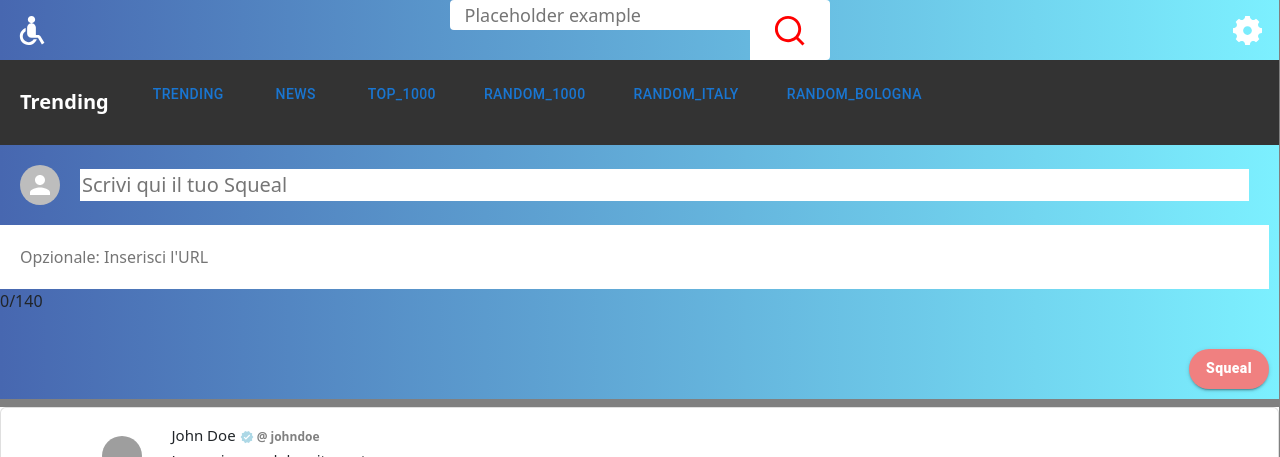
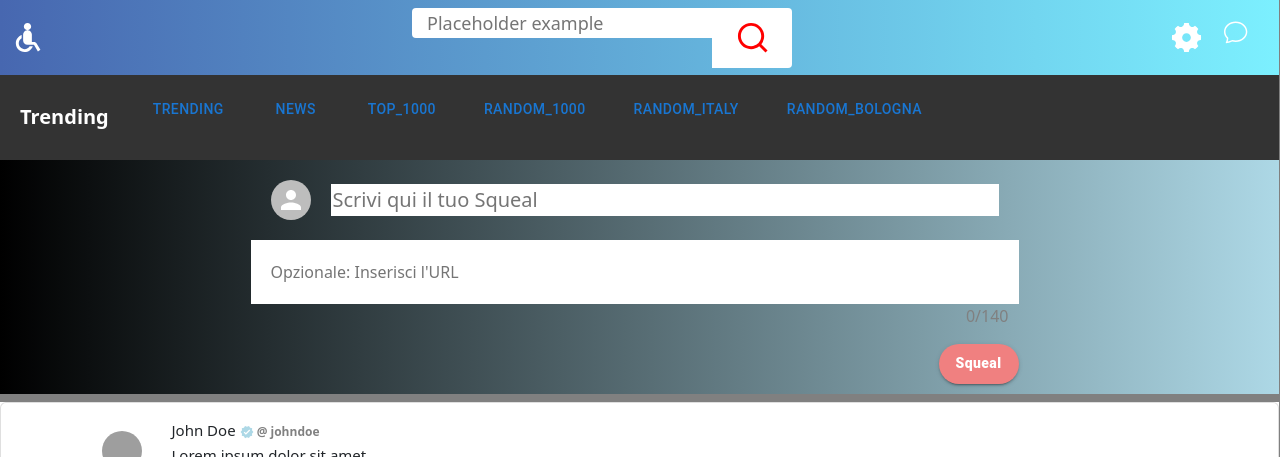
Before and after one commit to Albenni/Squealer, a React (Create React App) app in the folder app/: page / in a window 1280 px wide. Shown: the top 457 px of the page. Built offline with nearby package versions, Linux system fonts and the light colour scheme; grey boxes are pictures that could not be loaded.

Commit message:
sezione messaggi privati

```diff
--- a/app/src/components/SquealBox.css
+++ b/app/src/components/SquealBox.css
@@ -36,6 +36,20 @@
   border-radius: 30px !important;
   width: 80px;
   height: 40px !important;
-  margin-top: 20px !important;
   margin-left: auto !important;
 }
+
+.squealCharacterLimit {
+  margin-left: auto;
+  margin-right: 10px;
+  color: grey;
+}
+
+.squealForm {
+  display: flex;
+  flex-direction: column;
+  width: 60vw;
+  text-align: center;
+  margin-left: auto;
+  margin-right: auto;
+}
--- a/app/src/config/IconsPath.js
+++ b/app/src/config/IconsPath.js
@@ -8,3 +8,5 @@ export const closeIcon =
   "M12.0007 10.5865L16.9504 5.63672L18.3646 7.05093L13.4149 12.0007L18.3646 16.9504L16.9504 18.3646L12.0007 13.4149L7.05093 18.3646L5.63672 16.9504L10.5865 12.0007L5.63672 7.05093L7.05093 5.63672L12.0007 10.5865Z";
 export const settingsIcon =
   "M2.13225 13.6308C1.95018 12.5349 1.95619 11.434 2.13313 10.3695C3.23434 10.3963 4.22471 9.86798 4.60963 8.93871C4.99454 8.00944 4.66782 6.93557 3.87024 6.17581C4.49783 5.29798 5.27202 4.51528 6.17568 3.86911C6.93548 4.66716 8.00968 4.99416 8.9392 4.60914C9.86872 4.22412 10.3971 3.23332 10.37 2.13176C11.4659 1.94969 12.5668 1.9557 13.6313 2.13265C13.6045 3.23385 14.1329 4.22422 15.0621 4.60914C15.9914 4.99406 17.0653 4.66733 17.825 3.86975C18.7029 4.49734 19.4856 5.27153 20.1317 6.1752C19.3337 6.93499 19.0067 8.00919 19.3917 8.93871C19.7767 9.86823 20.7675 10.3966 21.8691 10.3695C22.0511 11.4654 22.0451 12.5663 21.8682 13.6308C20.767 13.6041 19.7766 14.1324 19.3917 15.0616C19.0068 15.9909 19.3335 17.0648 20.1311 17.8245C19.5035 18.7024 18.7293 19.4851 17.8256 20.1312C17.0658 19.3332 15.9916 19.0062 15.0621 19.3912C14.1326 19.7762 13.6043 20.767 13.6313 21.8686C12.5354 22.0507 11.4345 22.0447 10.37 21.8677C10.3968 20.7665 9.86847 19.7761 8.9392 19.3912C8.00993 19.0063 6.93605 19.333 6.1763 20.1306C5.29847 19.503 4.51577 18.7288 3.8696 17.8252C4.66765 17.0654 4.99465 15.9912 4.60963 15.0616C4.22461 14.1321 3.23381 13.6038 2.13225 13.6308ZM12.0007 15.0002C13.6575 15.0002 15.0007 13.657 15.0007 12.0002C15.0007 10.3433 13.6575 9.00018 12.0007 9.00018C10.3438 9.00018 9.00066 10.3433 9.00066 12.0002C9.00066 13.657 10.3438 15.0002 12.0007 15.0002Z";
+export const chatIcon =
+  "M2.678 11.894a1 1 0 0 1 .287.801 10.97 10.97 0 0 1-.398 2c1.395-.323 2.247-.697 2.634-.893a1 1 0 0 1 .71-.074A8.06 8.06 0 0 0 8 14c3.996 0 7-2.807 7-6 0-3.192-3.004-6-7-6S1 4.808 1 8c0 1.468.617 2.83 1.678 3.894zm-.493 3.905a21.682 21.682 0 0 1-.713.129c-.2.032-.352-.176-.273-.362a9.68 9.68 0 0 0 .244-.637l.003-.01c.248-.72.45-1.548.524-2.319C.743 11.37 0 9.76 0 8c0-3.866 3.582-7 8-7s8 3.134 8 7-3.582 7-8 7a9.06 9.06 0 0 1-2.347-.306c-.52.263-1.639.742-3.468 1.105z";
--- a/app/src/pages/Feed.css
+++ b/app/src/pages/Feed.css
@@ -5,7 +5,7 @@
   /* overflow-y: scroll; */
   overflow: hidden;
 }
-.feedHeader{
+.feedHeader {
   display: flex;
   flex-direction: row;
   text-align: center;
@@ -14,12 +14,11 @@
   width: 100%;
   background-image: linear-gradient(90deg, #4767b0, #7cf0ff);
 }
-ul{
+ul {
   list-style-type: none;
 }
 
-.feedHeaderIconLeft
-{
+.feedHeaderIconLeft {
   flex: 0.05;
   padding: 10px;
   color: white;
@@ -27,14 +26,23 @@ ul{
   cursor: pointer;
 }
 
-.feedSquealBox{
-
+.feedSquealBox {
   width: 100%;
-    background-image: linear-gradient(90deg, #4767b0, #7cf0ff);
-
+  background-image: linear-gradient(90deg, black, lightblue);
 }
 
-.feedHeaderIconRight{
+.feedIconsRight {
+  display: flex;
+  flex: 0.1;
+  justify-content: space-between;
+  padding: 10px;
+  color: white;
+  font-size: 20px;
+  cursor: pointer;
+}
+
+.feedHeaderIconRight1 {
+  display: flex;
   flex: 0.05;
   padding: 10px;
   color: white;
@@ -42,6 +50,16 @@ ul{
   cursor: pointer;
 }
 
+.feedHeaderIconRight2 {
+  display: flex;
+  flex: 0.05;
+  padding: 10px;
+  color: white;
+  font-size: 20px;
+  cursor: pointer;
+  align-content: center;
+}
+
 /* .feedHeaderSearchbar{
     align-items: center;
     background-color: black;
--- a/app/src/pages/Feed.js
+++ b/app/src/pages/Feed.js
@@ -3,16 +3,20 @@ import Icons from "../components/Icons";
 import SquealBox from "../components/SquealBox";
 import SearchBar from "../components/SearchBar";
 import BooksData from "../DataExample.json";
-import { settingsIcon, wrooomIcon } from "../config/IconsPath";
+import { settingsIcon, wrooomIcon, chatIcon } from "../config/IconsPath";
 import PostList from "../components/PostList";
 
 import TrendBar from "../components/TrendBar";
 import { useNavigate } from "react-router-dom";
 
 import postdatasample from "../assets/postdatasample.json";
+import PrivateMessages from "./PrivateMessages";
+import { useState } from "react";
 
 function Feed() {
   let navigate = useNavigate();
+
+  const [showchat, setShowChat] = useState(false);
 
   const state = {
     tags: [
@@ -39,8 +43,9 @@ function Feed() {
         <div className="feedHeaderSearchbar">
           <SearchBar placeholder={"Placeholder example"} data={BooksData} />
         </div>
+        <div className="feedIconsRight">
           <div
-          className="feedHeaderIconRight"
+            className="feedHeaderIconRight1"
             onClick={() => navigate("/account")}
           >
             <Icons
@@ -48,6 +53,17 @@ function Feed() {
               iconsSize={"large"}
               iconsName={settingsIcon}
             />
+          </div>
+          <div
+            className="feedHeaderIconRight2"
+            onClick={() => setShowChat(true)}
+          >
+            <Icons
+              iconsColor={"#FFFFFF"}
+              iconsSize={"large"}
+              iconsName={chatIcon}
+            />
+          </div>
         </div>
       </div>
 
@@ -61,6 +77,12 @@ function Feed() {
       <div className="postList">
         <PostList posts={postdatasample} />
       </div>
+
+      <PrivateMessages
+        showchat={showchat}
+        setShowChat={setShowChat}
+        placement={"end"}
+      />
     </div>
   );
 }
--- /dev/null
+++ b/app/src/pages/PrivateMessages.js
@@ -0,0 +1,21 @@
+import Offcanvas from "react-bootstrap/Offcanvas";
+
+function PrivateMessages({ showchat, setShowChat, ...props }) {
+  const handleClose = () => setShowChat(false);
+
+  return (
+    <>
+      <Offcanvas show={showchat} onHide={handleClose} {...props}>
+        <Offcanvas.Header closeButton>
+          <Offcanvas.Title>Sezione messaggi privati</Offcanvas.Title>
+        </Offcanvas.Header>
+        <Offcanvas.Body>
+          Some text as placeholder. In real life you can have the elements you
+          have chosen. Like, text, images, lists, etc.
+        </Offcanvas.Body>
+      </Offcanvas>
+    </>
+  );
+}
+
+export default PrivateMessages;
```
Also changed, not shown: 1 other file (tests, documents, lock files or other folders). Lines whose indentation alone changed are shown as unchanged.
